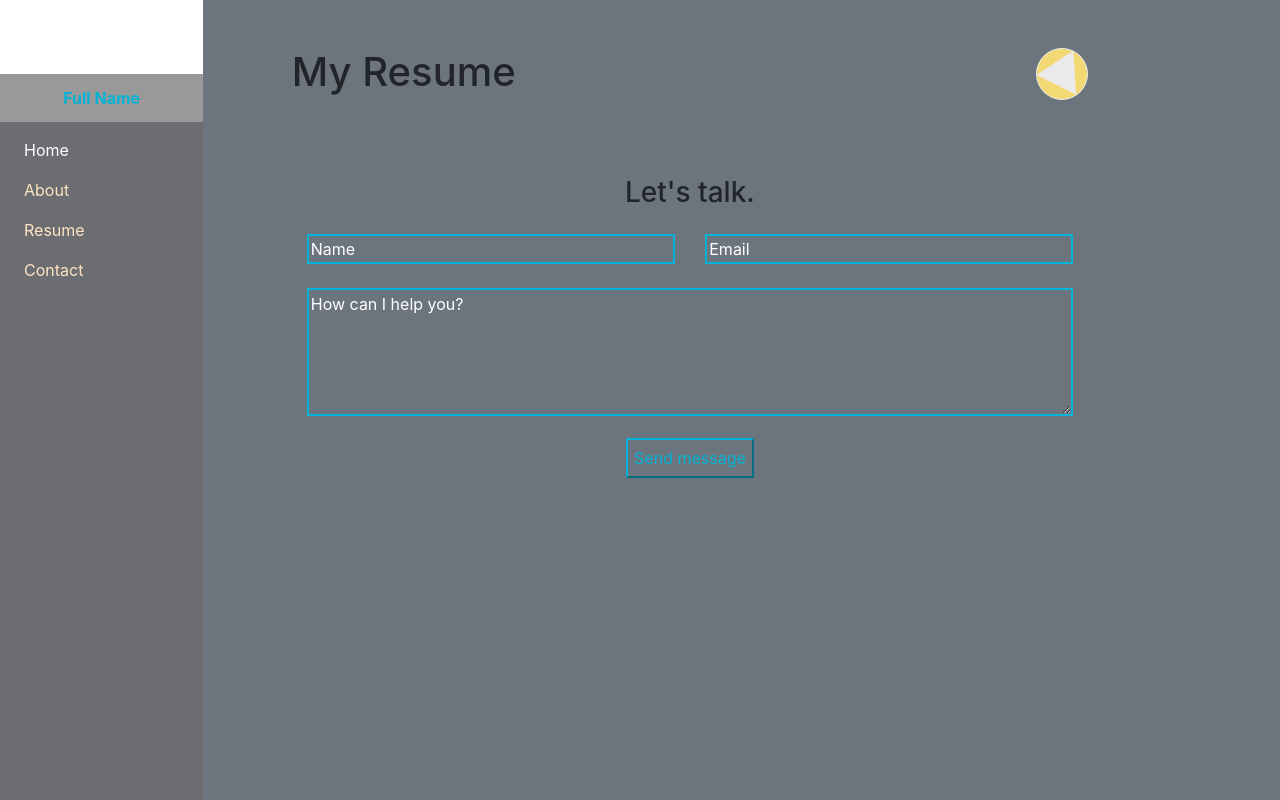
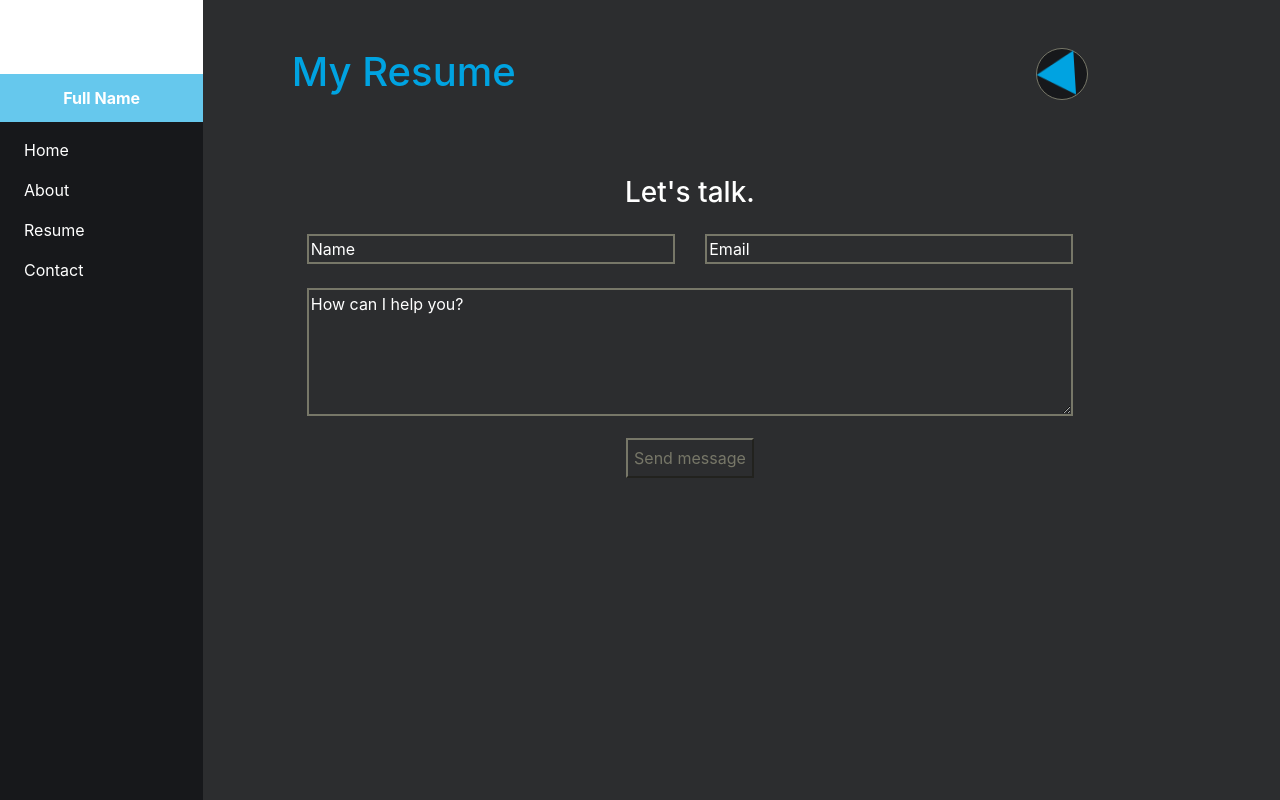
Before and after one commit to ObradovicZ/CV, a React (Create React App) app: page /contact in a window 1280 px wide. Built offline with nearby package versions, Linux system fonts and the light colour scheme.

Commit message:
- Initial colour set up - Ready for experimenting :D

```diff
--- a/src/components/hoc/ContentWrapper.tsx
+++ b/src/components/hoc/ContentWrapper.tsx
@@ -7,11 +7,11 @@ function ContentWrapper(props: any) {
         <Col xl={{span: 10}}
              lg={{span: 9}}
              sm={{span: 9}}
-             className={'bg-secondary'}>
+             className={'background-secondary'}>
             <Row className={'w-100'}>
                 <Col xl={{span: 9, offset: 1}} lg={{span: 9, offset: 1}} className={'mb-4 mt-5'}>
                     <Row className={'justify-content-between'}>
-                        <h1>{props.title}</h1>
+                        <h1 className={'color-third'}>{props.title}</h1>
                         <TriangleAnimation/>
                     </Row>
                 </Col>
--- a/src/components/pages/Home.tsx
+++ b/src/components/pages/Home.tsx
@@ -6,10 +6,10 @@ function Home(props: any) {
         <Col xl={{span: 10}}
              lg={{span: 9}}
              sm={{span: 9}}
-             className={'bg-secondary'}>
+             className={'background-secondary'}>
             <Row className={'w-100 h-100'}>
                 <div className={'d-flex flex-column mx-auto my-auto typewriter'}>
-                    <h1 className={''}>Name <span className={'color-forth'}>Surname</span></h1>
+                    <h1 className={''}>Name <span className={'color-third'}>Surname</span></h1>
                     <p className={'text-frontend-dev'}>I am a Software Developer</p>
                 </div>
             </Row>
--- a/src/components/reusable/ResumeChronologySequence.tsx
+++ b/src/components/reusable/ResumeChronologySequence.tsx
@@ -4,7 +4,7 @@ function ResumeChronologySequence (props:{title:string,subtitle:string,text:stri
     return (
         <div className={'mt-4 w-100 position-relative pl-5 chronology-container mb-4'}>
             <h4 className={''}>{props.title}</h4>
-            <h5 className={'color-forth'}>{props.subtitle}</h5>
+            <h5 className={'color-third'}>{props.subtitle}</h5>
             <p className={'text-justify'}>{props.text}</p>
             <div className={'chronology-circle-top'}/>
             <div className={'chronology-circle-bottom'}/>
--- a/src/components/reusable/SidebarImageAndName.tsx
+++ b/src/components/reusable/SidebarImageAndName.tsx
@@ -8,9 +8,9 @@ function SidebarImageAndName(props:ImageTextModel) {
             <Media className={'w-100'}>
                 <img src={props.image} className={'w-100 mx-auto'}/>
             </Media>
-            <div className={'w-100 opacity-40 position-absolute sidebar-img-text-container'} style={{bottom:'0',backgroundColor:'black'}}/>
+            <div className={'w-100 background-third opacity-60 position-absolute sidebar-img-text-container'} style={{bottom:'0'}}/>
             <div className={'w-100 d-flex justify-content-center align-items-center position-absolute sidebar-img-text-container'} style={{bottom:'0'}}>
-                <p className={'font-weight-bold mb-0 color-forth'}>{props.text}</p>
+                <p className={'font-weight-bold mb-0 text-white'}>{props.text}</p>
             </div>
         </Row>
     );
--- a/src/sass/02-components/RotatingTrinagle.scss
+++ b/src/sass/02-components/RotatingTrinagle.scss
@@ -4,8 +4,8 @@ $margin-bottom : $wrapper-size*74.29/100;
 $margin-x : $wrapper-size*42.86/100;
 .triangle-wrapper{
   position: relative;
-  background-color: #f2d974;
-  border:1px solid $third-color;
+  background-color: $primary-color;
+  border:1px solid $forth-color;
   border-radius: 50%;
   width:$wrapper-size;
   height:$wrapper-size;
--- a/src/sass/02-components/SidebarImageAndName.scss
+++ b/src/sass/02-components/SidebarImageAndName.scss
@@ -1,5 +1,5 @@
-.opacity-40{
- opacity:0.4;
+.opacity-60{
+ opacity:0.6;
 }
 .bottom-0{
  bottom:0;
--- a/src/sass/02-components/_Sidebar.scss
+++ b/src/sass/02-components/_Sidebar.scss
@@ -7,11 +7,11 @@
 }
 
 .sidebar-link{
-  color: bisque;
+  color: $forth-color;
   transition: 0.4s;
 }
 .sidebar-link:hover{
-  color:bisque;
+  color:$forth-color;
   //background-color: #965d62;
   transform: translateX(20px);
   transform: translateY(-6px);
--- a/src/sass/global-settings.scss
+++ b/src/sass/global-settings.scss
@@ -7,12 +7,13 @@
 * {
   -ms-overflow-style: none;  /* IE and Edge */
   scrollbar-width: none;  /* Firefox */
+  color:white;
 }
 //Colors
-$primary-color: #6c6d71;
-$secondary-color: #b2bac9;
-$third-color: #eaeaec;
-$forth-color: #04b3d5;
+$primary-color: #17181B;
+$secondary-color: #2C2D2F;
+$third-color: #00A3E1;
+$forth-color: #777768;
 //Backgrounds
 .background-primary{
   background-color: $primary-color;
```
